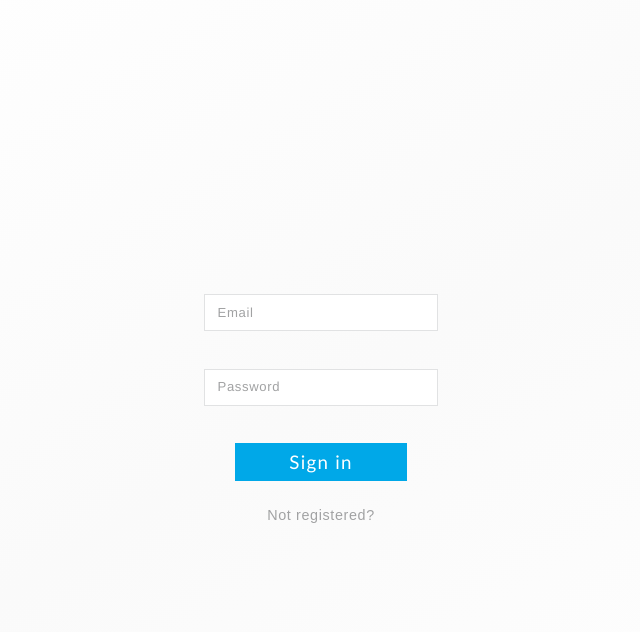
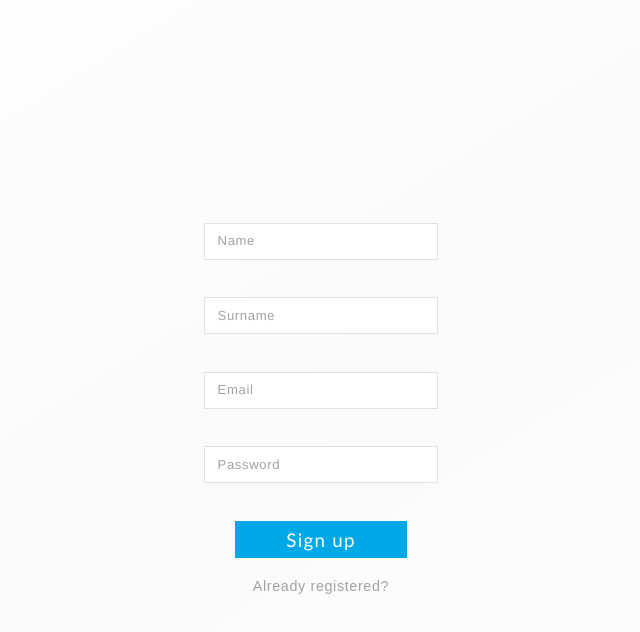
Before and after one commit to jakub-s-ziolkowski/sample-form, a website: page public/index.html in a window 1280 px wide. Both pictures are taken after a click on the button "Not registered?". Shown: the whole page, without its empty margins (319-959 px from the left). Drawn offline with Linux system fonts and the light colour scheme; files that its build step writes are made by us from their sources; files whose address does not match are found by name.

Commit message:
Implement form type switcher

```diff
--- a/public/index.html
+++ b/public/index.html
@@ -13,9 +13,10 @@
             action
             method = POST
             autocomplete = on
+            data-type = in
         >
             <div class = form__field>
-                <label class = form__label for = email>Email</label>
+                <label class = form__label for = email>email</label>
                 <input
                     class = form__input
                     id = email
@@ -24,7 +25,7 @@
                 >
             </div>
             <div class = form__field>
-                <label class = form__label for = password>Password</label>
+                <label class = form__label for = password>password</label>
                 <input
                     class = form__input
                     id = password
@@ -33,8 +34,7 @@
                 >
             </div>
             <script>
-                document.querySelectorAll('.form__input')
-                    .forEach(element => {
+                const activeAnimation = element => {
 
                     const applyAnimation = event => {
 
@@ -51,7 +51,9 @@
 
                     element.addEventListener('focus', applyAnimation);
                     element.addEventListener('blur', applyAnimation);
-                    });
+                };
+
+                document.querySelectorAll('.form__input').forEach(activeAnimation);
             </script>
             <button class = form__button type = submit>Sign in</button>
             <script>
@@ -59,6 +61,74 @@
             </script>
         </form>
         <button class = frame__trigger title = 'Create an account'>Not registered?</button>
+        <script>
+            const createField = name => {
+
+                const input = document.createElement('input');
+                input.classList.add('form__input');
+                input.id = name;
+                input.type = 'text';
+                input.name = name;
+
+                const label = document.createElement('label');
+                label.appendChild(document.createTextNode(name));
+                label.classList.add('form__label');
+                label.htmlFor = 'name';
+
+                const field = document.createElement('div');
+                field.classList.add('form__field');
+                field.appendChild(label);
+                field.appendChild(input);
+
+                return field;
+            };
+
+            const trigger = document.querySelector('.frame__trigger');
+
+            trigger.addEventListener('click', () => {
+
+                const frame = document.querySelector('.frame');
+
+                frame.classList.add('frame--transition');
+
+                setTimeout(() => {
+
+                    const form = document.querySelector('.form');
+
+                    if (form.dataset.type === 'in') {
+
+                        const nameField = createField("name"),
+                              surnameField = createField("surname");
+
+                        activeAnimation(nameField.querySelector('.form__input'));
+                        activeAnimation(surnameField.querySelector('.form__input'));
+
+                        form.insertBefore(surnameField, document.querySelector('.form__field'));
+                        form.insertBefore(nameField, surnameField);
+
+                        form.dataset.type = 'out';
+                    }
+
+                    else if (form.dataset.type === 'out') {
+
+                        form.removeChild(form.querySelector('.form__field'));
+                        form.removeChild(form.querySelector('.form__field'));
+
+                        form.dataset.type = 'in';
+                    }
+
+                    const button = document.querySelector('.form__button');
+                    const buttonLabel = button.innerText.split(' ');
+                    button.innerText = buttonLabel[0] + (buttonLabel[1] === 'in' ? ' up' : ' in');
+
+                    const triggerLabel = trigger.innerText.split(' ');
+                    trigger.innerText = (triggerLabel[0] === 'Not' ? 'Already ' : 'Not ') + triggerLabel[1];
+
+                    frame.classList.remove('frame--transition');
+
+                }, 1000);
+            });
+        </script>
     </main>
 </body>
 </html>
--- a/public/main.css
+++ b/public/main.css
@@ -15,6 +15,12 @@ body {
     flex-direction: column;
     margin: auto;
     min-width: 25rem;
+    transition: opacity 1s;
+}
+
+.frame--transition {
+
+    opacity: 0;
 }
 
 .form {
@@ -50,6 +56,11 @@ body {
     cursor: text;
 }
 
+.form__label:first-letter {
+
+    text-transform: capitalize;
+}
+
 .form__label--transition {
 
     transition-property: transform, font-size, height, color, line-height, text-indent;
@@ -78,7 +89,7 @@ body {
 
 .form__button {
 
-    margin: 1.5rem 0 2rem 0;
+    margin: 1.5rem 0;
     width: 55%;
     background-color: #00A8E8;
 
```
Lines whose indentation alone changed are shown as unchanged.
